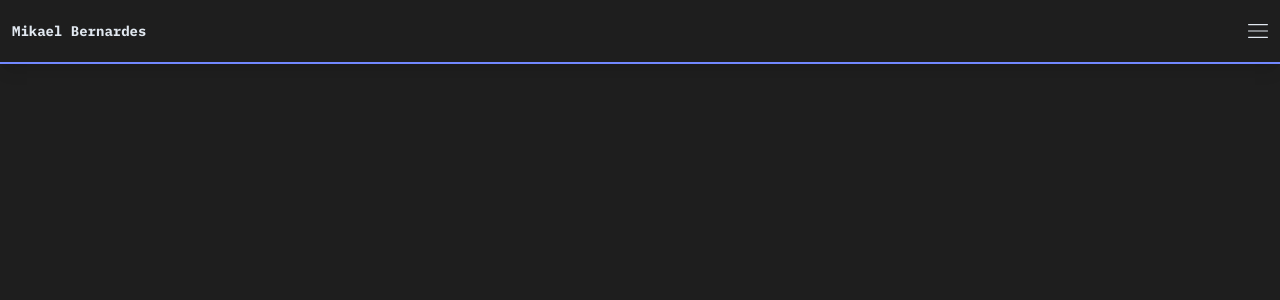
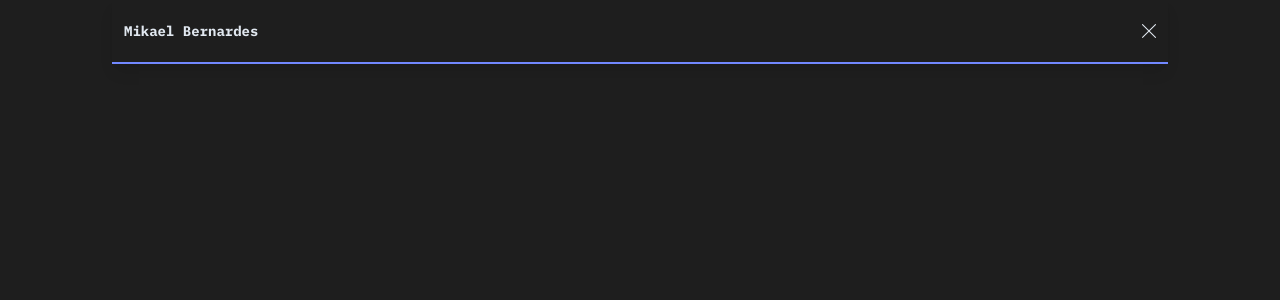
Before and after one commit to mikaelbernardes/portfolio, a Next.js app: page / in a window 1280 px wide. Shown: the top 300 px of the page. Built offline with nearby package versions, Linux system fonts and the light colour scheme.

Commit message:
feat: add the logic for toggle menu

```diff
--- a/app/layout.tsx
+++ b/app/layout.tsx
@@ -23,7 +23,7 @@ export default function RootLayout({
 			<body
 				className={`
 					${IbmPlexMono.className}
-					bg-B100
+					bg-B100 md:px-28
 				`}
 			>
 				<Header />
--- a/src/layout/Header/index.tsx
+++ b/src/layout/Header/index.tsx
@@ -1,15 +1,36 @@
+'use client';
 import Image from 'next/image';
 import MenuHamburguer from '@public/menuhamburguer.svg';
+import CloseMenu from '@public/menuclose.svg';
+import { useState } from 'react';
 
 function Header() {
 
+	const [ menuOpen, setMenuOpen ] = useState<boolean>(false);
+
+	function handleToggleMenu() {
+		setMenuOpen(!menuOpen);
+	}
+
 	return(
-		<header className="w-screen h-16 px-3 flex items-center justify-between bg-B100 border-b-2 border-P100 shadow-lg">
-			<h1 className="text-T300 font-bold text-sm">Mikael Bernardes</h1>
-			<Image
-				src={MenuHamburguer}
-				alt='Ícone de menu em formato de hamburguer'
-			/>
+		<header className='w-full h-16 px-3 flex items-center justify-between bg-B100 border-b-2 border-P100 shadow-lg transition-all'>
+			<h1 className='text-T300 font-bold text-sm'>Mikael Bernardes</h1>
+			<div className="cursor-pointer">
+				{
+					menuOpen ?
+						<Image
+							src={MenuHamburguer}
+							alt='Ícone de menu em formato de hamburguer'
+							onClick={handleToggleMenu}
+						/>
+						:
+						<Image
+							src={CloseMenu}
+							alt='Ícone de menu em formato de X para fechar o menu'
+							onClick={handleToggleMenu}
+						/>
+				}
+			</div>
 		</header>
 	);
 }
```
Also changed, not shown: public/menuclose.svg (added).
